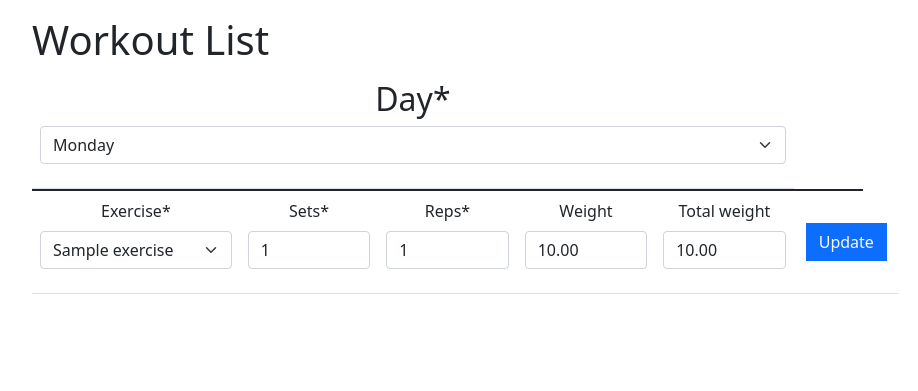
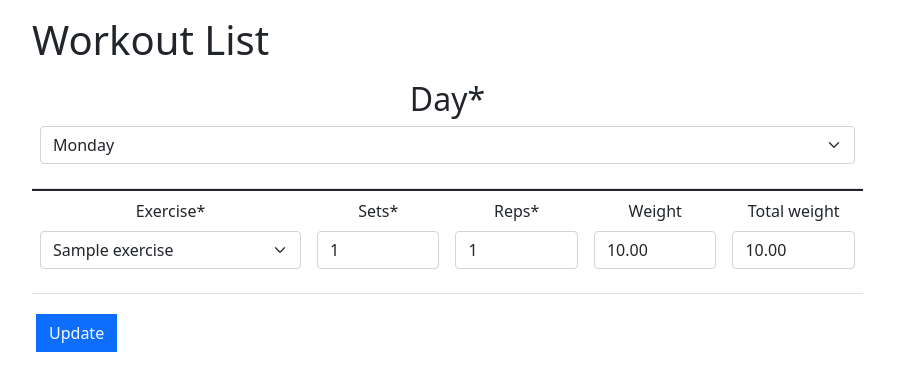
Before and after one commit to marcinowozniako/Training_App, a Django app: page /training/workout/list/edit/1 in a window 1280 px wide. Shown: the part 59-450 px from the top of the page, without its empty margins (50-968 px from the left). Run offline with Django 4.2, Linux system fonts and the light colour scheme; tables that the repository leaves empty hold one stand-in row (values such as "Sample post"); parts of the project's set-up code (start-up, migrations or seed data) failed here and were passed over; some libraries are stand-ins or nearby versions.

Commit message:
some fixes

```diff
--- a/static/scripts/form.js
+++ b/static/scripts/form.js
@@ -2,3 +2,8 @@
     const date = document.getElementById('id_date')
 date.type = 'date'
 }
+
+if (document.title==='Training Log Workout List'){
+    const text = document.querySelector('#text')
+console.log(text)
+}
--- a/training/models.py
+++ b/training/models.py
@@ -67,4 +67,4 @@
     owner = models.ForeignKey('auth.User', on_delete=models.CASCADE)
 
     class Meta:
-        ordering = ['exercise']
+        ordering = ['date']
--- a/training/templates/training/workoutset_list.html
+++ b/training/templates/training/workoutset_list.html
@@ -20,12 +20,12 @@
     <table class="table">
     <thead>
                 <tr class="d-flex">
-                    <th class="col-11 text-center" ><h2>{{ form.day|as_crispy_field }}</h2></th>
+                    <th class="col-12 text-center" ><h2>{{ form.day|as_crispy_field }}</h2></th>
                 </tr>
                 </thead>
                 <tbody class="text-color-lighter">
                 <tr class="d-flex">
-                        <td class="col-3 text-center">{{ form.exercise|as_crispy_field }}</td>
+                        <td class="col-4 text-center">{{ form.exercise|as_crispy_field }}</td>
                         <td class="col-2 text-center">{{ form.sets|as_crispy_field }}</td>
                         <td class="col-2 text-center">{{ form.reps|as_crispy_field  }}</td>
                         <td class="col-2 text-center">{{ form.weight|as_crispy_field }}</td>
@@ -37,10 +37,10 @@
                         <input type="hidden" value="{{ form.weight_unit|as_crispy_field }}">
                             <div class="d-none">
                         <input type="hidden" value="{{ form.day|as_crispy_field }}"></div></div></div></div>
-                        <td class="d-flex align-items-center"><input type="submit" value="Update" class="btn btn-primary rounded-0 text-light m-1"></td>
                     </tr>
                 </tbody>
     </table>
+    <input type="submit" value="Update" class="btn btn-primary rounded-0 text-light m-1">
     </form>
     {% endif %}
     <table class="table">
@@ -48,7 +48,11 @@
             {% for date in days %}
                 <thead>
                 <tr class="d-flex">
-                    <th class="col-11 text-center" ><h2>{{ date.grouper }}{% for exercise in date.list %} {{ exercise.day }}</h2></th>
+                    <th class="col-11 text-center" ><h2>{{ date.grouper }}
+                        {% regroup date.list by day as dayd %}
+                        {% for day in dayd %}{{ day.grouper }}{% endfor %}
+
+                    </h2></th>
                 </tr>
                 </thead>
                 <thead>
@@ -61,7 +65,7 @@
                 </tr>
                 </thead>
                 <tbody class="text-color-lighter">
-
+                {% for exercise in date.list %}
 
                     <tr class="d-flex">
                         <td class="col-3">{{ exercise.exercise.name }}</td>
```
Also changed, not shown: training/migrations/0010_alter_workoutset_options.py (added).
